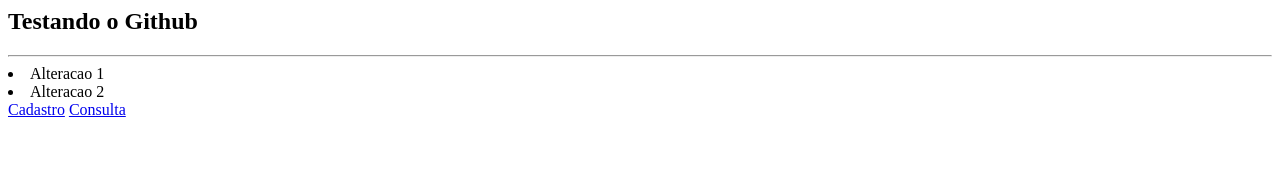
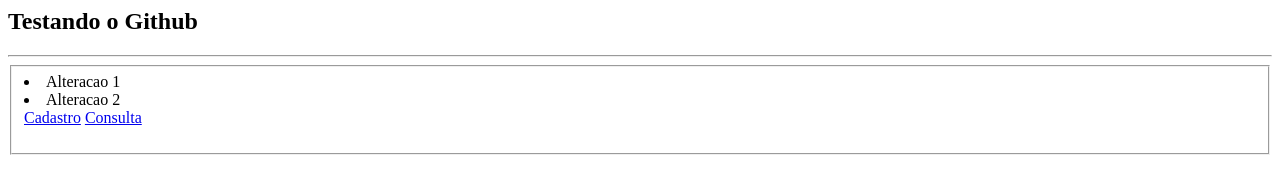
Before and after one commit to jeansavoir/aula02, a plain HTML site: page index.html in a window 1280 px wide. Drawn offline with Linux system fonts and the light colour scheme.

Commit message:
alteracoes nos 2 arquivos

```diff
--- a/index.html
+++ b/index.html
@@ -5,8 +5,10 @@
 
 		<h2>Testando o Github</h2>
 
+		<hr/>
 
-		<hr/>
+		<fieldset name="git">
+
 
 		<form method="post" action="Controle?cmd=cadastrar">
 
@@ -17,6 +19,8 @@
 		<a href="cadastro.html">Cadastro</a>
 		<a href="consulta.html">Consulta</a>
 
+		</fieldset>
+
 
 		</form>
 
```
Also changed, not shown: new3.txt.
